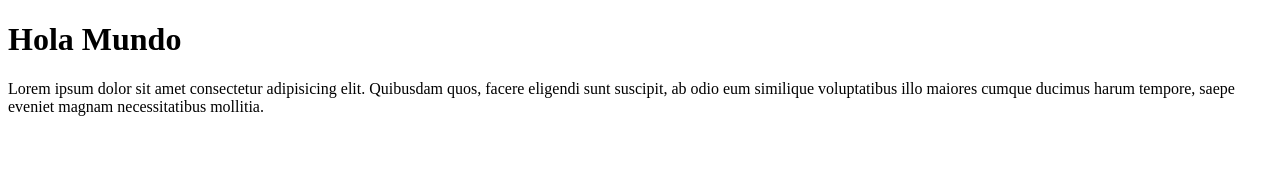
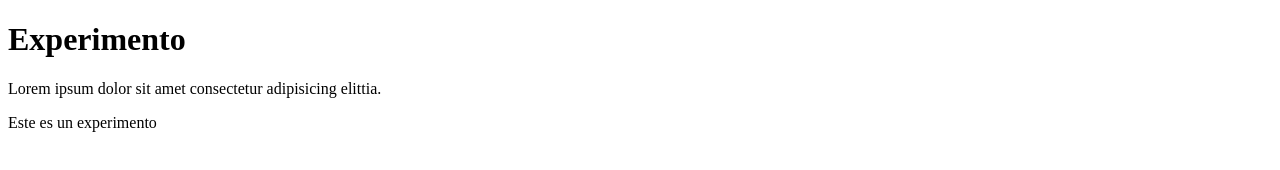
Before and after one commit to Al3zz/curso, a plain HTML site: page index.html in a window 1280 px wide. Drawn offline with Linux system fonts and the light colour scheme.

Commit message:
Agregamos texto de experimento

```diff
--- a/index.html
+++ b/index.html
@@ -7,12 +7,15 @@
 </head>
 <body>
 	<div class="container">
-		<h1>Hola Mundo</h1>
+		<h1>Experimento</h1>
 		<section>
 			<div>
-				<p>Lorem ipsum dolor sit amet consectetur adipisicing elit. Quibusdam quos, facere eligendi sunt suscipit, ab odio eum similique voluptatibus illo maiores cumque ducimus harum tempore, saepe eveniet magnam necessitatibus mollitia.</p>
+				<p>Lorem ipsum dolor sit amet consectetur adipisicing elittia.</p>
 			</div>
 		</section>
 	</div>
+	<footer>
+		<p>Este es un experimento</p>
+	</footer>
 </body>
 </html>
```
